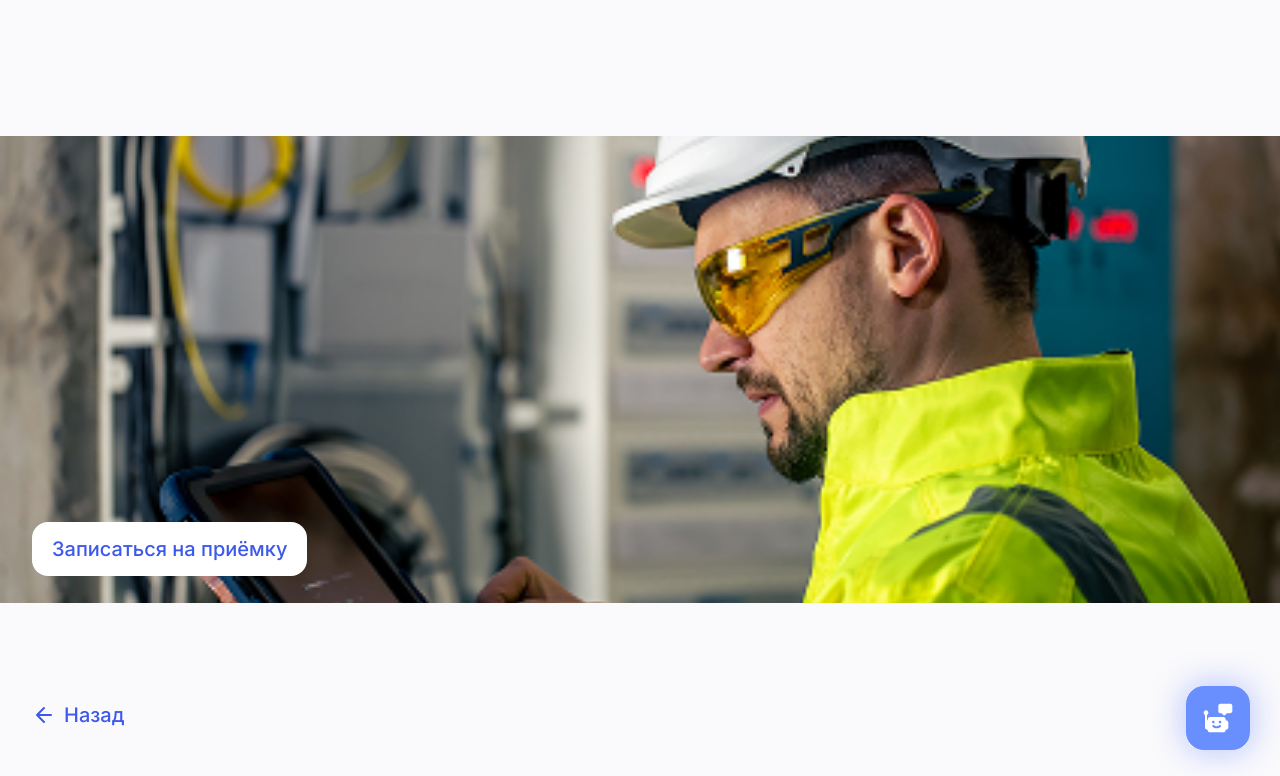
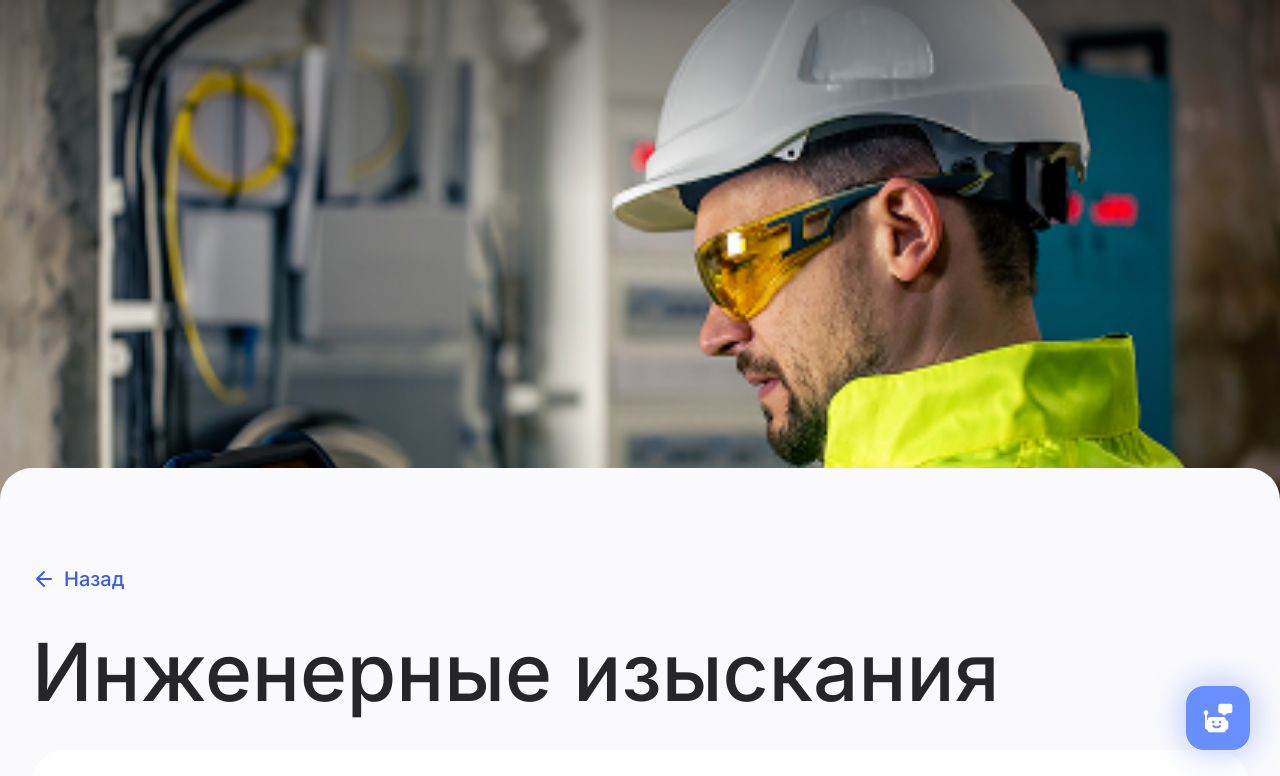
Before and after one commit to Youmeon/GIGABUILD, a Vue app in the folder frontend/: page /services/1 in a window 1280 px wide. Shown: the top 776 px of the page. Built offline with nearby package versions, Linux system fonts and the light colour scheme.

Commit message:
updated the detailService banner

```diff
--- a/frontend/src/views/DetailServices.vue
+++ b/frontend/src/views/DetailServices.vue
@@ -1,22 +1,18 @@
 <template>
   <main class="bg-neutral-200">
-    <section v-if="currentService" class="mt-[136px]">
-      <div class="relative h-[500px] w-full">
-        <img
-          :src="getImageUrl(currentService.image)"
-          :alt="currentService.title"
-          class="size-full object-cover"
-        />
-        <button
-          @click="openRequestModal"
-          class="absolute bottom-[60px] left-8 rounded-2xl bg-white px-5 py-3 text-[20px] font-medium tracking-[-3%] text-blue-600 transition-colors hover:bg-neutral-100"
-        >
-          Записаться на приёмку
-        </button>
-        <div class="absolute inset-x-0 bottom-0 h-[33px] bg-[#fafafc] border-radius-[33px]"></div>
+    <section v-if="currentService" class="relative">
+      <!-- Баннер с картинкой -->
+      <div
+        class="relative flex flex-col overflow-hidden pt-[468px]"
+        :style="{
+          background: `linear-gradient(0deg, rgba(2, 2, 3, 0) 60%, rgba(2, 2, 3, 0.4) 100%), url(${getImageUrl(currentService.image)}) top center / cover no-repeat`
+        }"
+      >
+        <div class="mb-[-1px] h-[33px] flex-shrink-0 rounded-t-[32px] bg-neutral-200"></div>
       </div>
 
-      <div class="px-8 py-16">
+      <!-- Секция с заголовком услуги -->
+      <div class="min-h-[45vh] px-8 py-16 bg-neutral-200">
         <div class="mb-16">
           <router-link
             to="/services"
```
